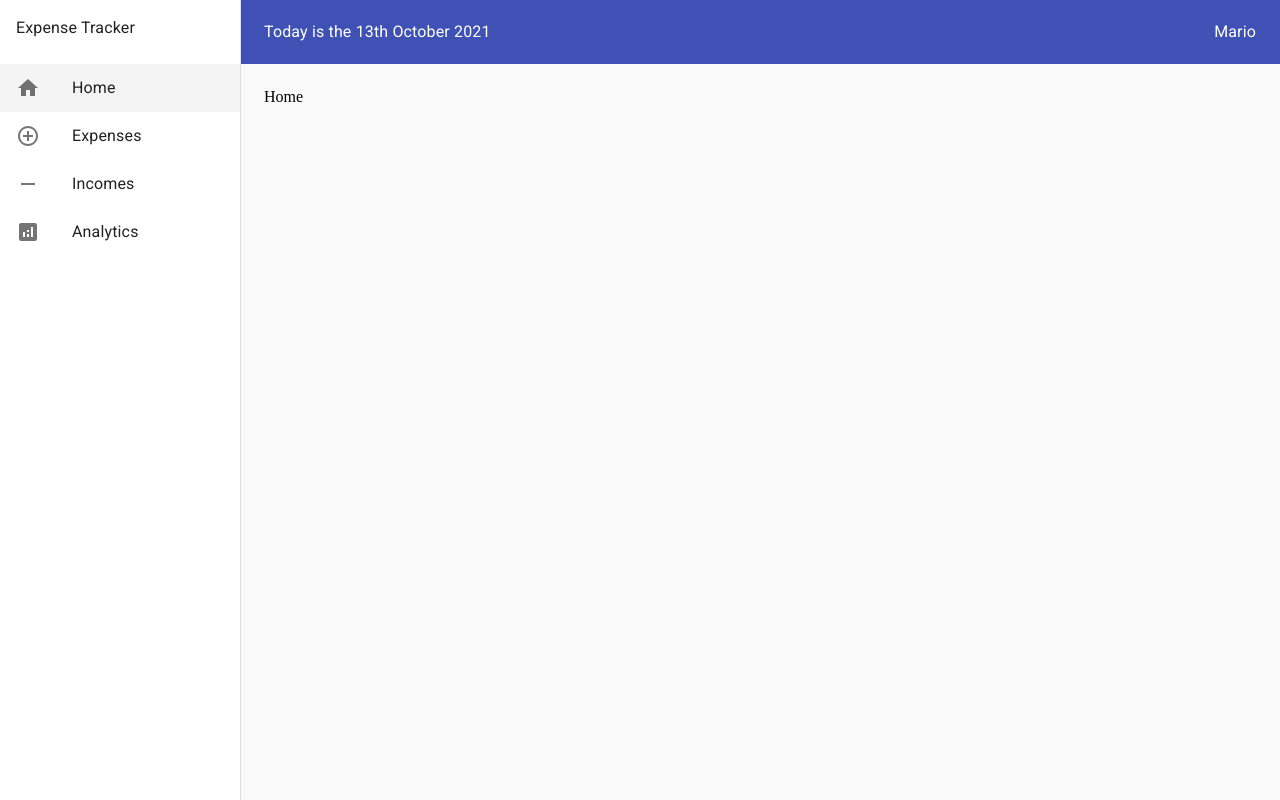
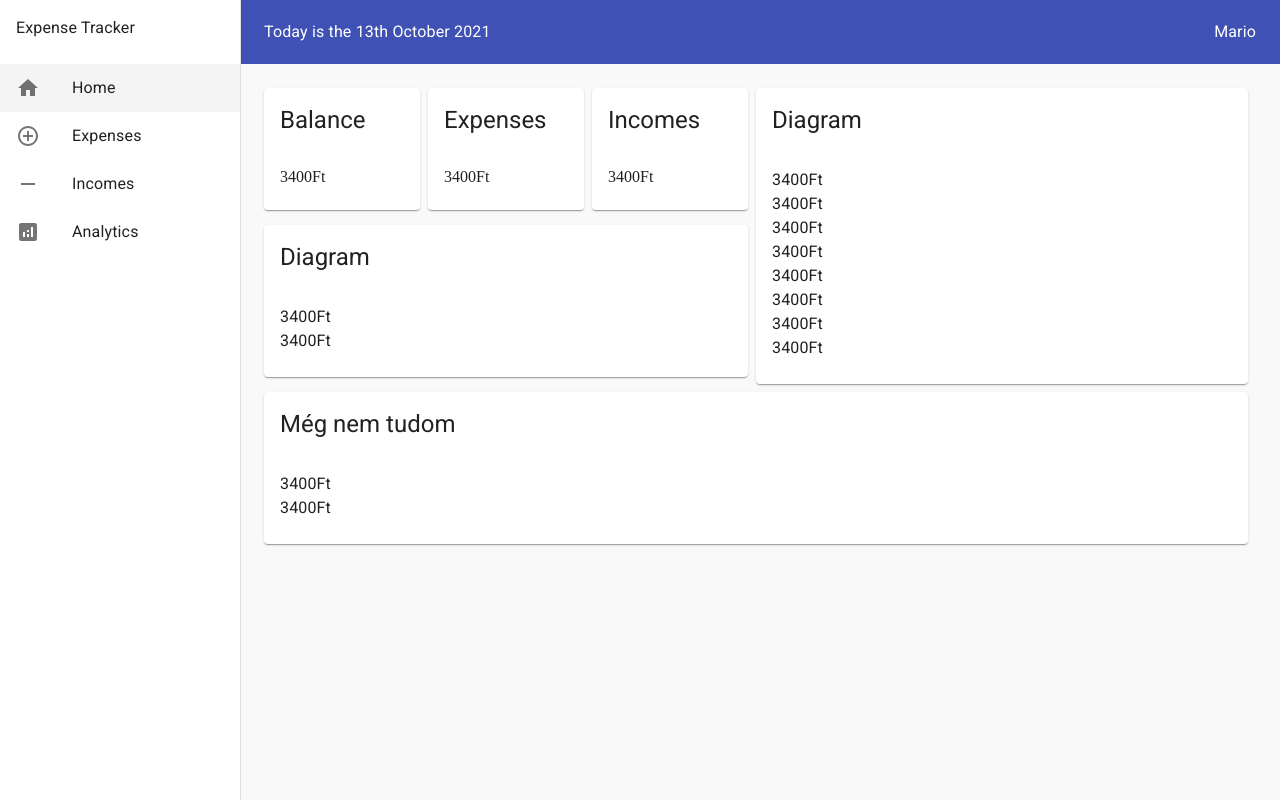
Before and after one commit to Gkristof96/Expense-Tracker, a React (Create React App) app: page / in a window 1280 px wide. Built offline with nearby package versions, Linux system fonts and the light colour scheme.

Commit message:
base layout of the home page

```diff
--- a/src/pages/Home.js
+++ b/src/pages/Home.js
@@ -1,5 +1,77 @@
+import {
+  Card,
+  CardContent,
+  CardHeader,
+  Container,
+  Box,
+  Grid,
+  Typography,
+} from "@material-ui/core";
+
 const Home = () => {
-  return <div>Home</div>;
+  return (
+    <Box>
+      <Grid container spacing={1}>
+        <Grid container item xs={6} spacing={1}>
+          <Grid item xs={4}>
+            <Card>
+              <CardHeader title='Balance' />
+              <CardContent>3400Ft</CardContent>
+            </Card>
+          </Grid>
+          <Grid item xs={4}>
+            <Card>
+              <CardHeader title='Expenses' />
+              <CardContent>3400Ft</CardContent>
+            </Card>
+          </Grid>
+          <Grid item xs={4}>
+            <Card>
+              <CardHeader title='Incomes' />
+              <CardContent>3400Ft</CardContent>
+            </Card>
+          </Grid>
+          <Grid item xs={12}>
+            <Card>
+              <CardHeader title='Diagram' />
+              <CardContent>
+                <Typography>3400Ft</Typography>
+                <Typography>3400Ft</Typography>
+              </CardContent>
+            </Card>
+          </Grid>
+        </Grid>
+        <Grid container item xs={6}>
+          <Grid item xs={12}>
+            <Card>
+              <CardHeader title='Diagram' />
+              <CardContent>
+                <Typography>3400Ft</Typography>
+                <Typography>3400Ft</Typography>
+                <Typography>3400Ft</Typography>
+                <Typography>3400Ft</Typography>
+                <Typography>3400Ft</Typography>
+                <Typography>3400Ft</Typography>
+                <Typography>3400Ft</Typography>
+                <Typography>3400Ft</Typography>
+              </CardContent>
+            </Card>
+          </Grid>
+        </Grid>
+        <Grid container xs={12} item spacing={1}>
+          <Grid item xs={12}>
+            <Card>
+              <CardHeader title='Még nem tudom' />
+              <CardContent>
+                <Typography>3400Ft</Typography>
+                <Typography>3400Ft</Typography>
+              </CardContent>
+            </Card>
+          </Grid>
+        </Grid>
+      </Grid>
+    </Box>
+  );
 };
 
 export default Home;
```
